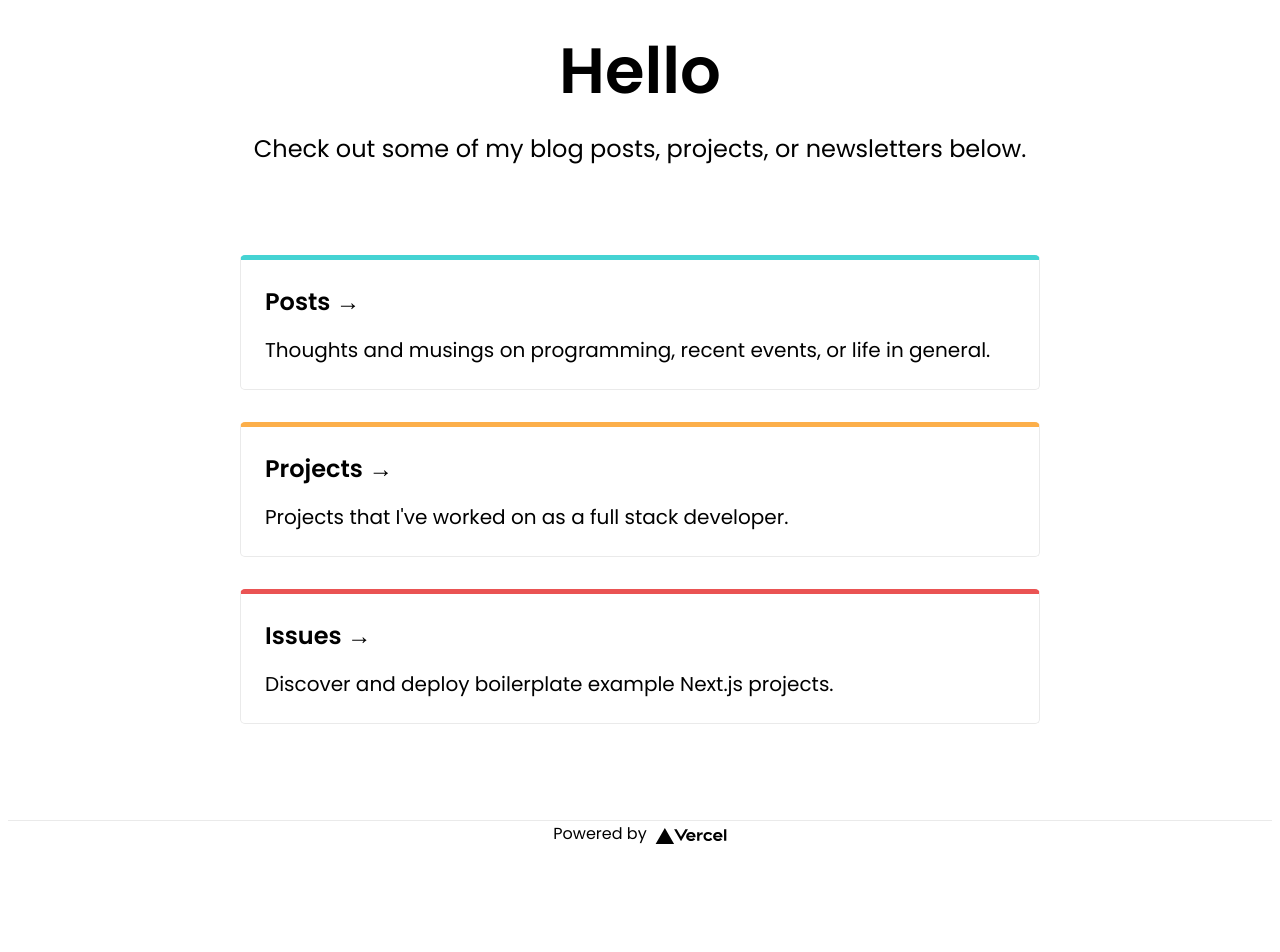
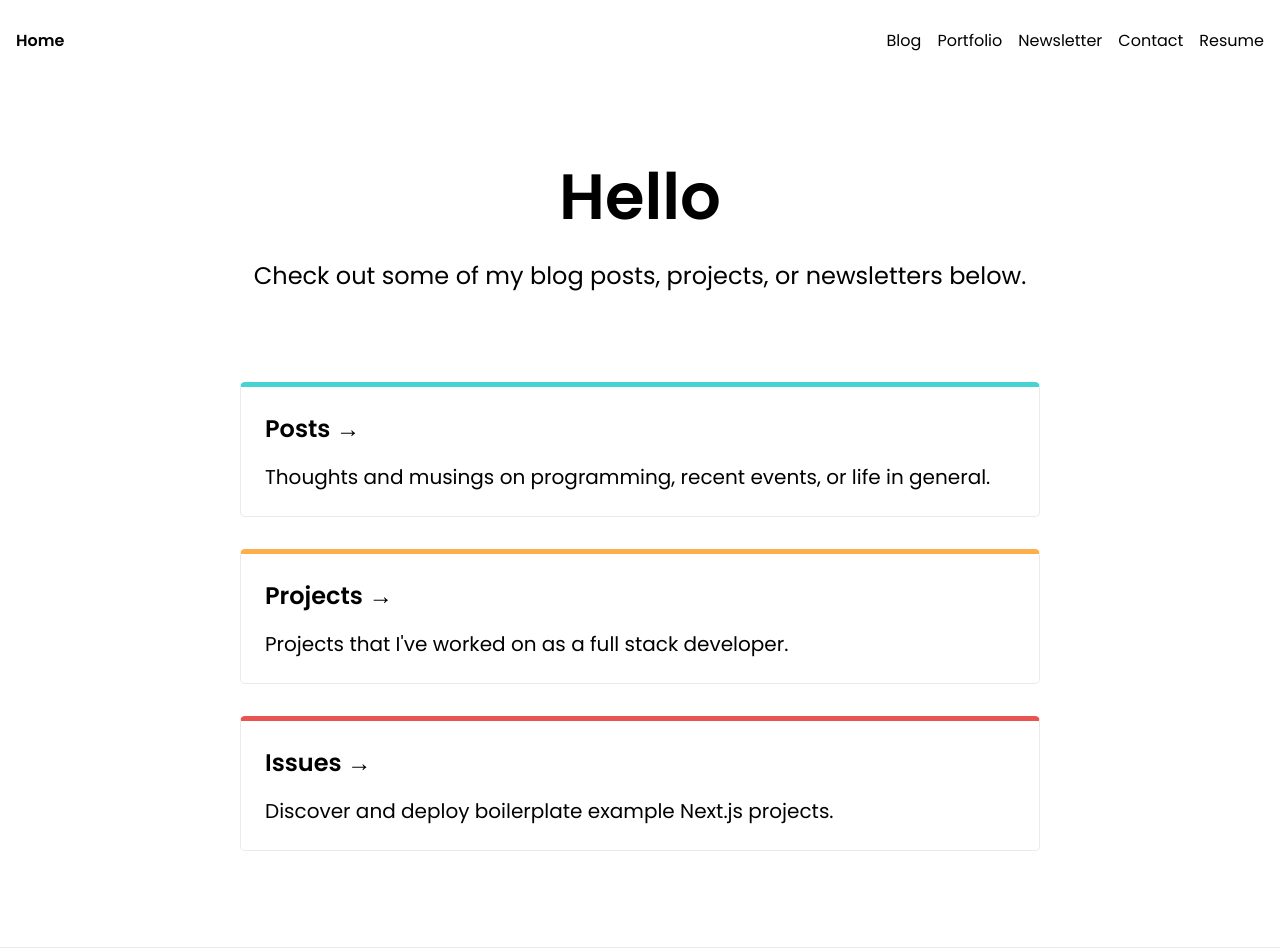
Before and after one commit to itsevalieu/blog, a Next.js app: page / in a window 1280 px wide. Shown: the top 952 px of the page. Before the commit the page ends 851 px from the top, so only its background shows below. Built offline with nearby package versions, Linux system fonts and the light colour scheme.

Commit message:
Fixing header, footer, and home styles, moving some into their own scss modules

```diff
--- /dev/null
+++ b/components/Footer/Footer.module.scss
@@ -0,0 +1,20 @@
+.footer {
+  width: 100%;
+  height: 100px;
+  border-top: 1px solid #eaeaea;
+  display: flex;
+  justify-content: center;
+  align-items: center;
+}
+
+.footer a {
+  display: flex;
+  justify-content: center;
+  align-items: center;
+  flex-grow: 1;
+}
+
+.logo {
+  height: 1em;
+  margin-left: 0.5rem;
+}
--- a/components/Footer/Footer.tsx
+++ b/components/Footer/Footer.tsx
@@ -1,5 +1,5 @@
 import Image from "next/image";
-import styles from "@styles/Home.module.scss";
+import styles from "./Footer.module.scss";
 
 export default function Footer() {
   return (
--- /dev/null
+++ b/components/Header/Header.module.scss
@@ -0,0 +1,24 @@
+.header {
+  //   border: 1px solid black;
+  width: 100%;
+  display: flex;
+  flex-direction: row;
+  justify-content: space-between;
+  align-items: center;
+  padding: 0 1em;
+  height: 80px;
+  h1 {
+    font-size: 1rem;
+  }
+}
+.header_brand {
+}
+.header_links {
+  //   border: 1px solid blue;
+  a {
+    margin-left: 1em;
+    &:hover {
+      color: var(--primary-cyan);
+    }
+  }
+}
--- a/components/Header/Header.tsx
+++ b/components/Header/Header.tsx
@@ -1,10 +1,16 @@
 import Link from "next/link";
+import styles from "./Header.module.scss";
 export default function Header() {
   return (
-    <header>
+    <header className={styles.header}>
+      <div className={styles.header_brand}>
         <Link href="/">
-        <a>Home</a>
+          <a>
+            <h1>Home</h1>
+          </a>
         </Link>
+      </div>
+      <div className={styles.header_links}>
         <Link href="/posts">
           <a>Blog</a>
         </Link>
@@ -20,6 +26,7 @@ export default function Header() {
         <Link href="/resume">
           <a>Resume</a>
         </Link>
+      </div>
     </header>
   );
 }
--- a/pages/index.tsx
+++ b/pages/index.tsx
@@ -2,6 +2,7 @@ import Head from "next/head";
 import styles from "../styles/Home.module.scss";
 import Link from "next/link";
 import Footer from "@components/Footer/Footer";
+import Header from "@components/Header/Header";
 
 export default function Home() {
   return (
@@ -13,6 +14,8 @@ export default function Home() {
         <meta name="description" content="Blog for Eva" />
         <link rel="icon" href="/favicon.ico" />
       </Head>
+
+      <Header />
 
       <main className={styles.main}>
         <h1 className={styles.title} data-testid="cats">
--- a/styles/Home.module.scss
+++ b/styles/Home.module.scss
@@ -1,11 +1,8 @@
 .container {
-  min-height: 100vh;
-  padding: 0 0.5rem;
   display: flex;
   flex-direction: column;
   justify-content: center;
   align-items: center;
-  height: 100vh;
 }
 
 .main {
@@ -15,22 +12,6 @@
   flex-direction: column;
   justify-content: center;
   align-items: center;
-}
-
-.footer {
-  width: 100%;
-  height: 100px;
-  border-top: 1px solid #eaeaea;
-  display: flex;
-  justify-content: center;
-  align-items: center;
-}
-
-.footer a {
-  display: flex;
-  justify-content: center;
-  align-items: center;
-  flex-grow: 1;
 }
 
 .title a {
@@ -59,15 +40,6 @@
   line-height: 1.5;
   font-size: 1.5rem;
   font-family: var(--body-font-family);
-}
-
-.code {
-  background: #fafafa;
-  border-radius: 5px;
-  padding: 0.75rem;
-  font-size: 1.1rem;
-  font-family: Menlo, Monaco, Lucida Console, Liberation Mono, DejaVu Sans Mono,
-    Bitstream Vera Sans Mono, Courier New, monospace;
 }
 
 .grid {
@@ -121,11 +93,6 @@
   line-height: 1.5;
 }
 
-.logo {
-  height: 1em;
-  margin-left: 0.5rem;
-}
-
 @media (max-width: 600px) {
   .grid {
     width: 100%;
```
Lines whose indentation alone changed are shown as unchanged.
